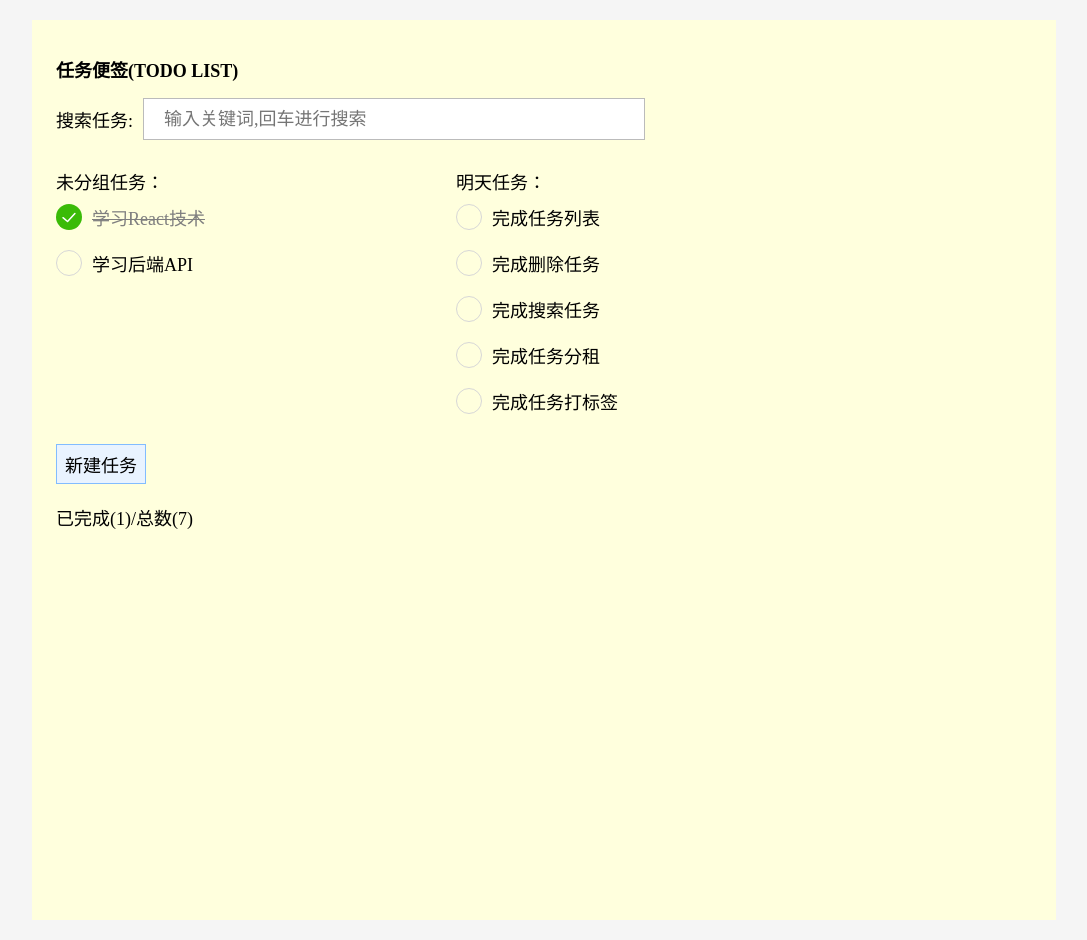
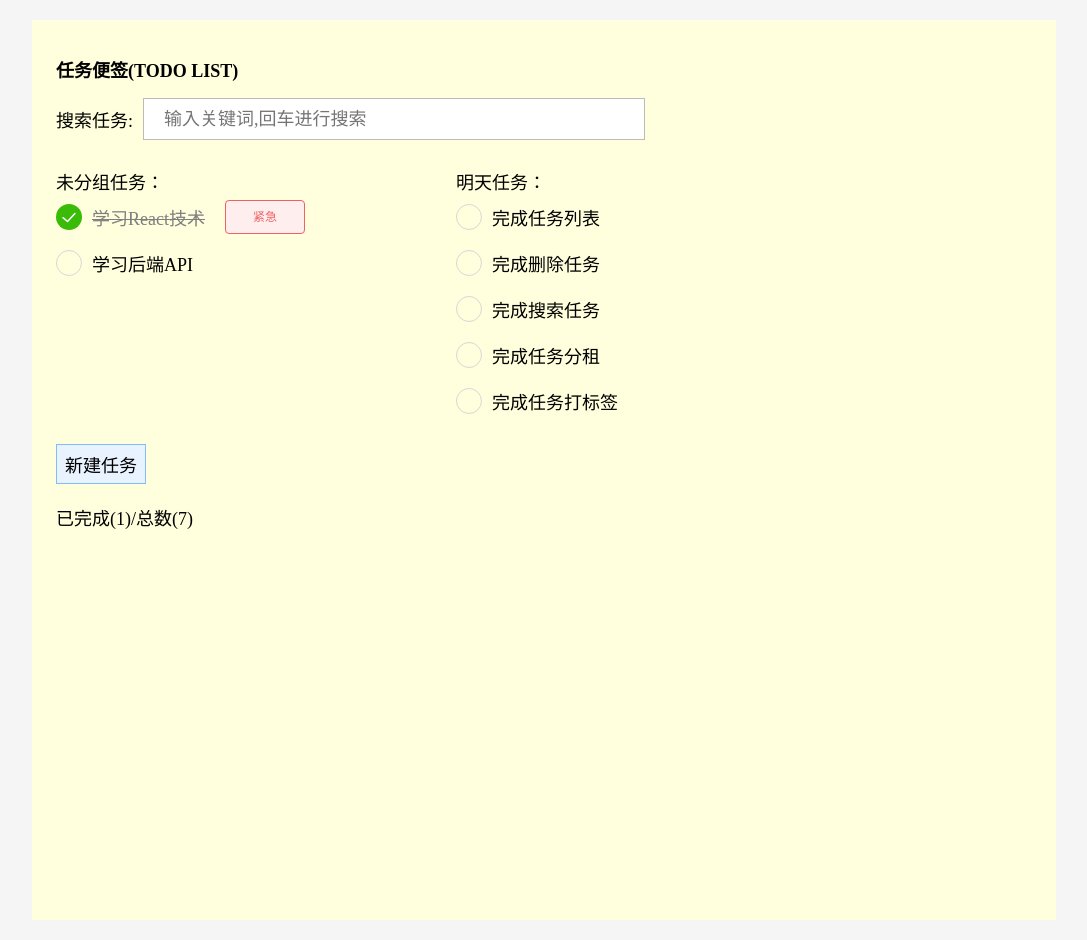
Before and after one commit to FamousRebel/ReactDemo, a React (Create React App) app: page / in a window 1280 px wide. Shown: the whole page, without its empty margins (96-1183 px from the left). Built offline with nearby package versions, Linux system fonts and the light colour scheme.

Commit message:
打标签

```diff
--- a/src/App.js
+++ b/src/App.js
@@ -11,13 +11,13 @@ class App extends Component{
         // 初始化
         this.state= {
             list: [
-                {id: '1学习React技术', name: '学习React技术', done: true, grouping: '未分组'},
-                {id: '2学习后端API', name: '学习后端API', done: false, grouping: '未分组'},
-                {id: '3完成任务列表', name: '完成任务列表', done: false, grouping: '明天'},
-                {id: '4完成删除任务', name: '完成删除任务', done: false, grouping: '明天'},
-                {id: '5完成搜索任务', name: '完成搜索任务', done: false, grouping: '明天'},
-                {id: '6完成任务分租', name: '完成任务分租', done: false, grouping: '明天'},
-                {id: '7完成任务打标签', name: '完成任务打标签', done: false, grouping: '明天'},
+                {id: '1学习React技术', name: '学习React技术', done: true, grouping: '未分组', tag: '紧急', tagDone:true},
+                {id: '2学习后端API', name: '学习后端API', done: false, grouping: '未分组', tag: null, tagDone:false},
+                {id: '3完成任务列表', name: '完成任务列表', done: false, grouping: '明天', tag: null, tagDone:false},
+                {id: '4完成删除任务', name: '完成删除任务', done: false, grouping: '明天', tag: null, tagDone:false},
+                {id: '5完成搜索任务', name: '完成搜索任务', done: false, grouping: '明天', tag: null, tagDone:false},
+                {id: '6完成任务分租', name: '完成任务分租', done: false, grouping: '明天', tag: null, tagDone:false},
+                {id: '7完成任务打标签', name: '完成任务打标签', done: false, grouping: '明天', tag: null, tagDone:false},
             ],
             group:['未分组','明天'],
         }
--- a/src/Components/NewTask.js
+++ b/src/Components/NewTask.js
@@ -64,11 +64,33 @@ class NewTask extends Component{
         if(this.boxText.value === '')
             alert("添加任务不能为空");
         else {
+            //任务分组  先判定分组跟标签两个是否都存在，然后在一次判定分组和标签是否存在，不在则按value值输出
+            let nameValue1 =
+                RegExp(/#/).test(this.boxText.value) ?
+                    this.boxText.value.match(/(?<=#)(\S+)/)[0].match(/(?<=#)(\S+)/)[0] :
+                    this.boxText.value;
+
+            //判断是否有#存在，有就拿##之间的值，没有就为null
+            let tagValue =
+                RegExp(/#/).test(this.boxText.value) ?
+                this.boxText.value.match(/(?<=#).*?(?=#)/)[0] : null;
+
+            // 防止有空字符,使得标签显示
+            if (tagValue === "")
+                tagValue = null;
+
+            // 当tag有值的时候,将tagDone的状态进行更改,使标签显示
+            let tagDoneValue = false;
+            if(tagValue != null)
+                tagDoneValue = true;
+
             // 创建对象
             const listObj = {
                 id: (this.props.len+1)+this.boxText.value,
-                name: this.boxText.value,
-                done: false
+                name: nameValue1,
+                done: false,
+                tag:tagValue,
+                tagDone:tagDoneValue
             }
 
             console.log(listObj);
```
